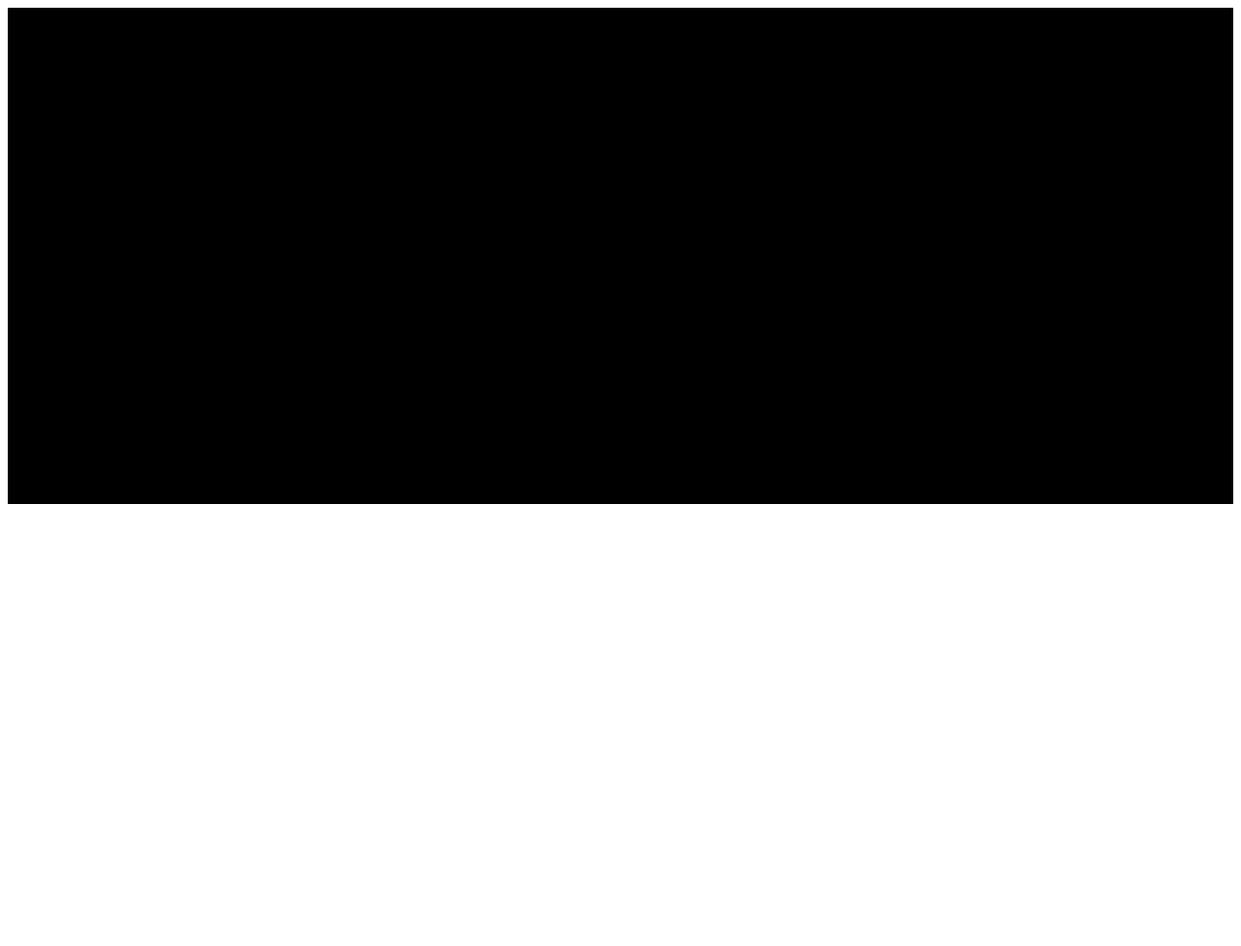
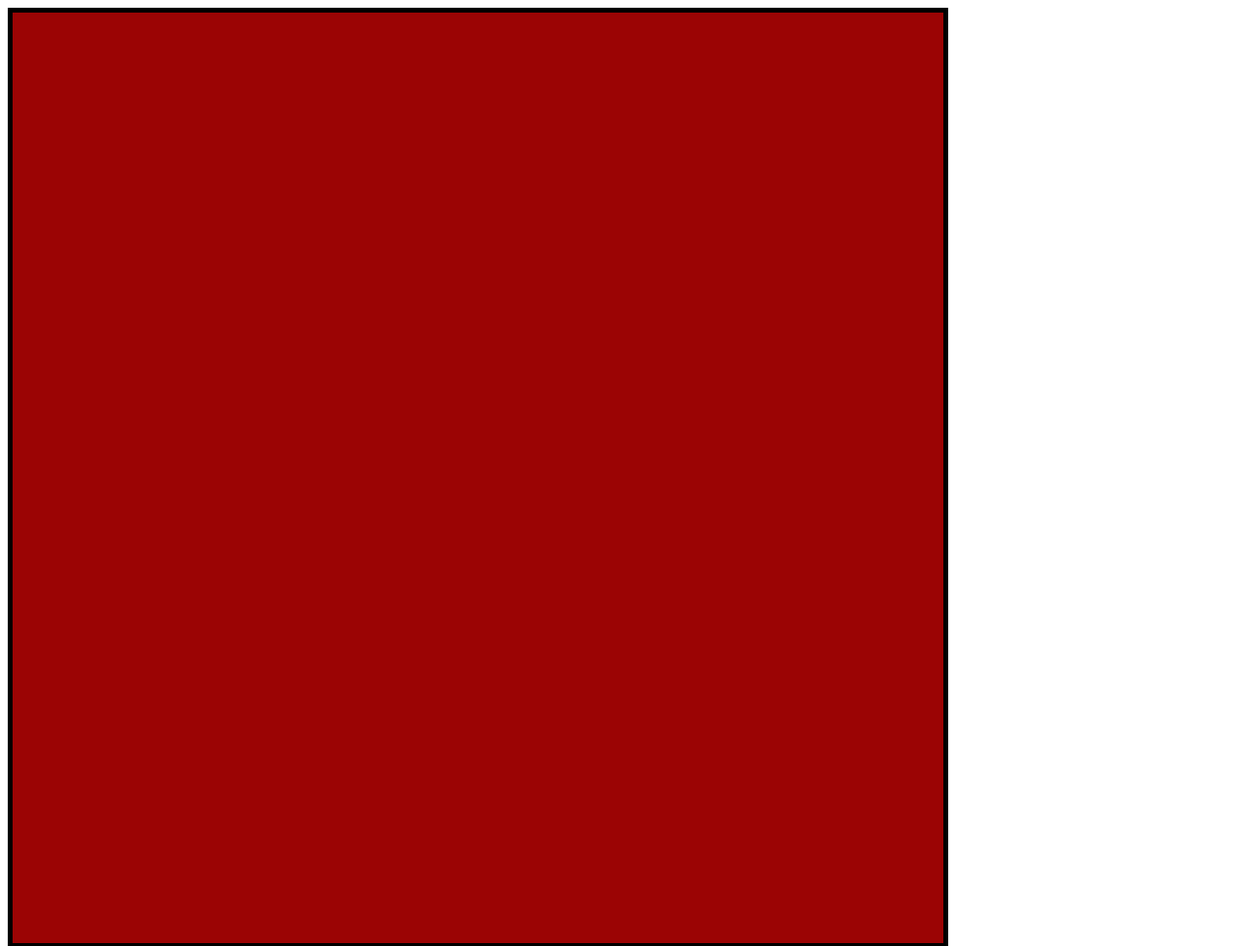
Before and after one commit to Lov3M4chine/odin-etch-a-sketch, a plain HTML site: page index.html in a window 1280 px wide. Shown: the top 976 px of the page at 97% size. Before the commit the page ends 800 px from the top, so only its background shows below. Drawn offline with Linux system fonts and the light colour scheme.

Commit message:
Update starting grid to fill whole container

```diff
--- a/scripts.js
+++ b/scripts.js
@@ -4,6 +4,9 @@ const gridContainer = document.querySelector('.grid-container');
 
 //establish starting grid
 function startingGrid () {
+    gridContainer.style.gridTemplateColumns = 'repeat(${dimensions}, 1fr)';
+    gridContainer.style.gridTemplateRows = `repeat(${dimensions}, 1fr)`;
+
     for (let i = 0; i < dimensions; i++) {
         for (let j =0; j < dimensions; j++) {
             const gridDiv = document.createElement('div');
--- a/styles.css
+++ b/styles.css
@@ -1,4 +1,19 @@
+.grid-container {
+    display: grid;
+    grid-template-columns: repeat(16, 1fr);
+    grid-template-rows: repeat(16, 1fr);
+    width: 960px;
+    height: 960px;
+    border: 5px black solid
+}
+
 .grid-block {
-    background-color: lightgray;
-    border: 1px solid black;
+    background-color: rgb(155, 4, 4);
+    box-sizing: border-box;
+    width: 100%;
+    height: 100%;
 }
+
+.activated {
+    background-color:
+}
```
